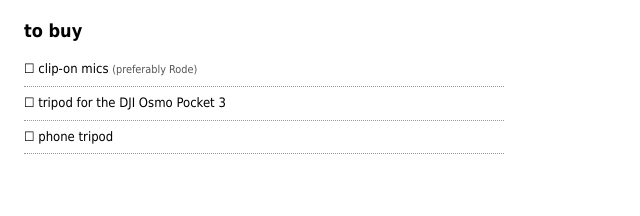
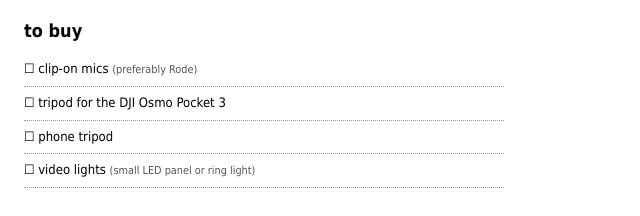
Before and after one commit to grotkoaleksandra/cotoaleksandra, a plain HTML site: page desktop/f/to-buy/index.html in a window 1280 px wide. Shown: the whole page, without its empty margins (0-640 px from the left). Drawn offline with Linux system fonts and the light colour scheme.

Commit message:
to buy: add video lights
Co-Authored-By: Claude Opus 5.5 <noreply@anthropic.com>

```diff
--- a/desktop/f/to-buy/index.html
+++ b/desktop/f/to-buy/index.html
@@ -22,6 +22,7 @@
       <li>clip-on mics <small>(preferably Rode)</small></li>
       <li>tripod for the DJI Osmo Pocket 3</li>
       <li>phone tripod</li>
+      <li>video lights <small>(small LED panel or ring light)</small></li>
     </ul>
   </main>
 </body>
```
